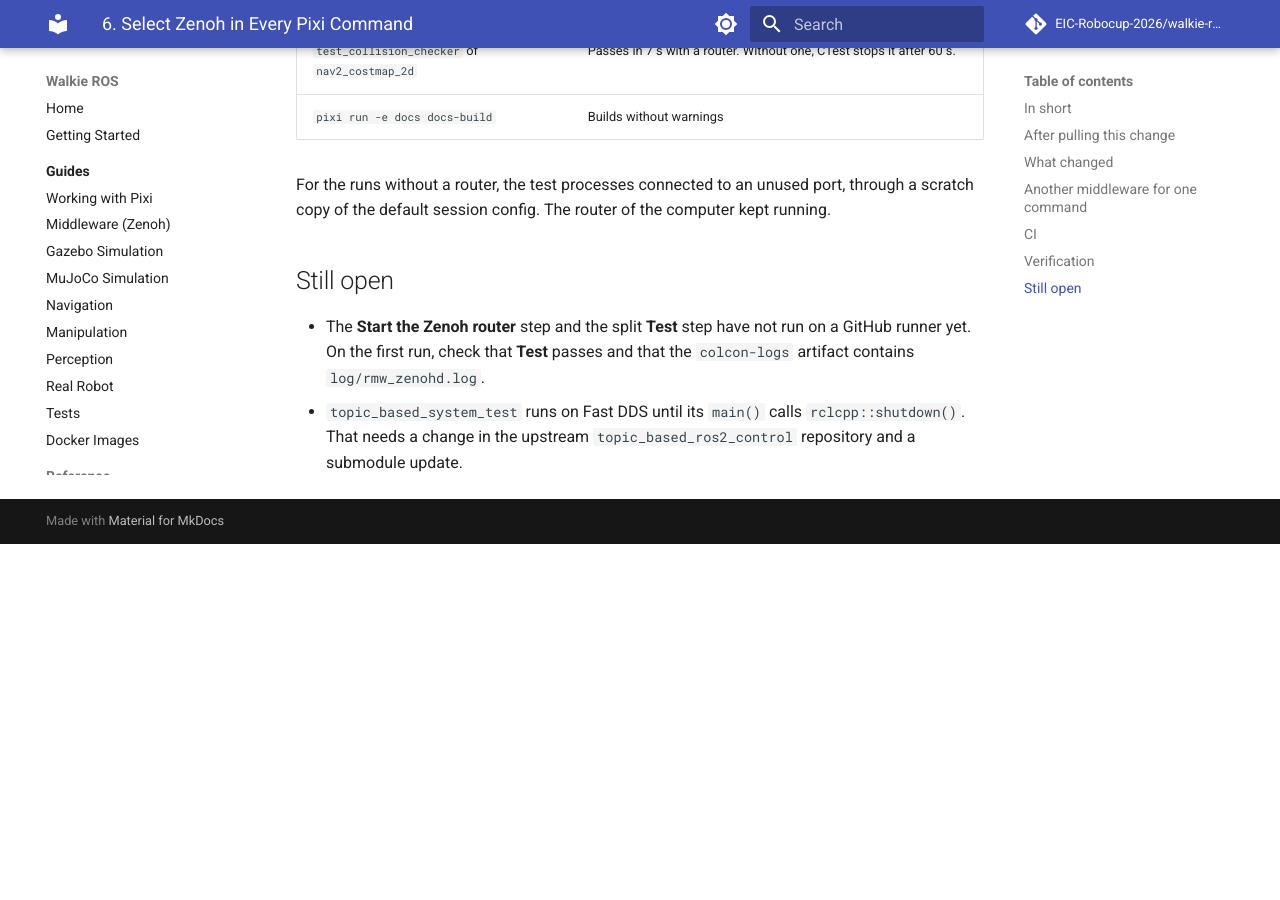
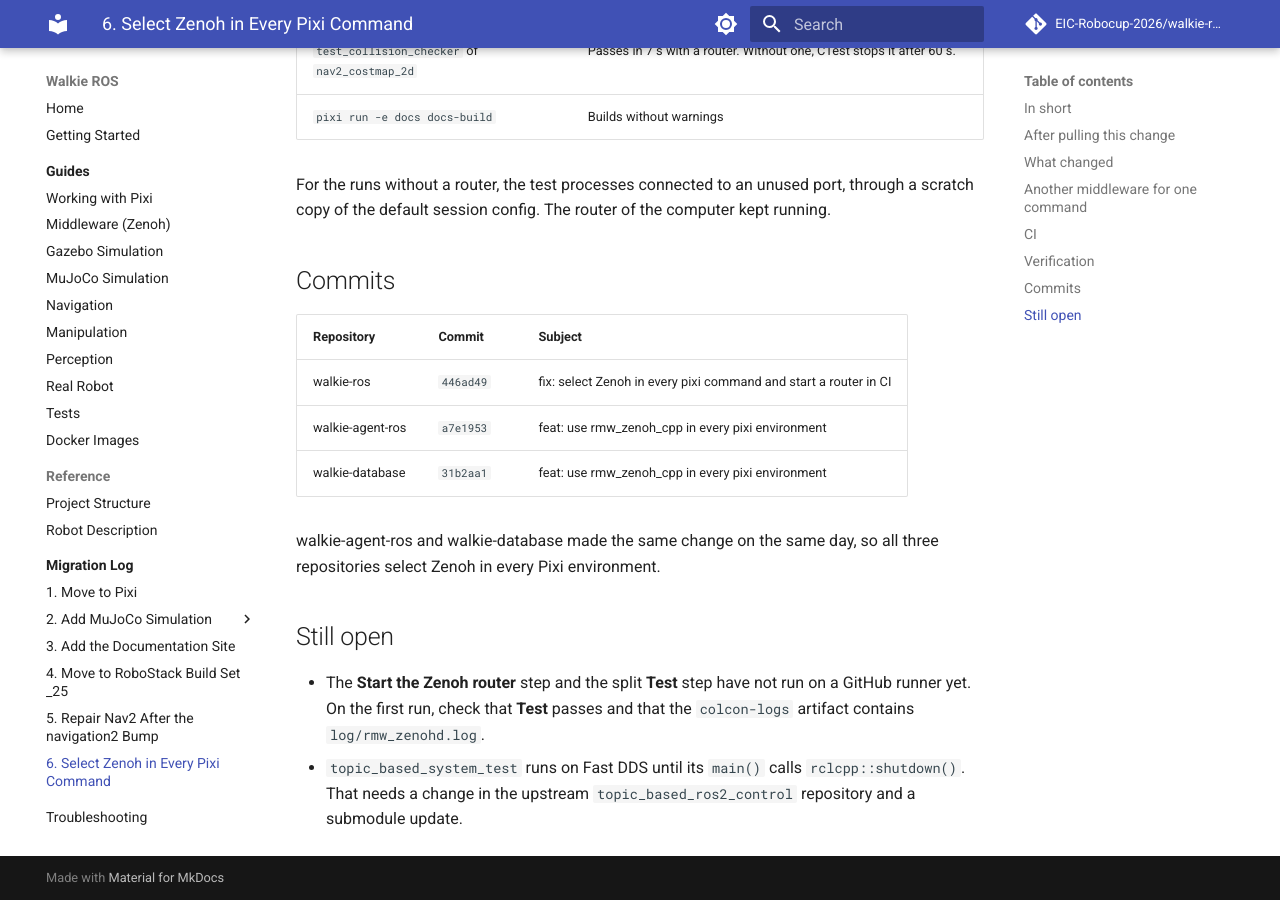
Before and after one commit to EIC-Robocup-2026/walkie-ros, an MkDocs documentation site: the page built from docs/migrations/06-zenoh-in-pixi.md, in a window 1280 px wide and 900 px high, scrolled down 2992 px. Built offline with MkDocs 1.6.1 and Material for MkDocs 9.7.7, drawn with Linux system fonts in a browser that asks for light colours; comment, search, counter and statistics services are not loaded; before the commit the page ends 3536 px from its top, so only the background shows below that.

Commit message:
docs: list the commits of Migration Log entry 6

```diff
--- a/docs/migrations/06-zenoh-in-pixi.md
+++ b/docs/migrations/06-zenoh-in-pixi.md
@@ -126,6 +126,17 @@
 port, through a scratch copy of the default session config. The router of
 the computer kept running.
 
+## Commits
+
+| Repository | Commit | Subject |
+| --- | --- | --- |
+| walkie-ros | `446ad49` | fix: select Zenoh in every pixi command and start a router in CI |
+| walkie-agent-ros | `a7e1953` | feat: use rmw_zenoh_cpp in every pixi environment |
+| walkie-database | `31b2aa1` | feat: use rmw_zenoh_cpp in every pixi environment |
+
+walkie-agent-ros and walkie-database made the same change on the same day,
+so all three repositories select Zenoh in every Pixi environment.
+
 ## Still open
 
 - The **Start the Zenoh router** step and the split **Test** step have not
```
